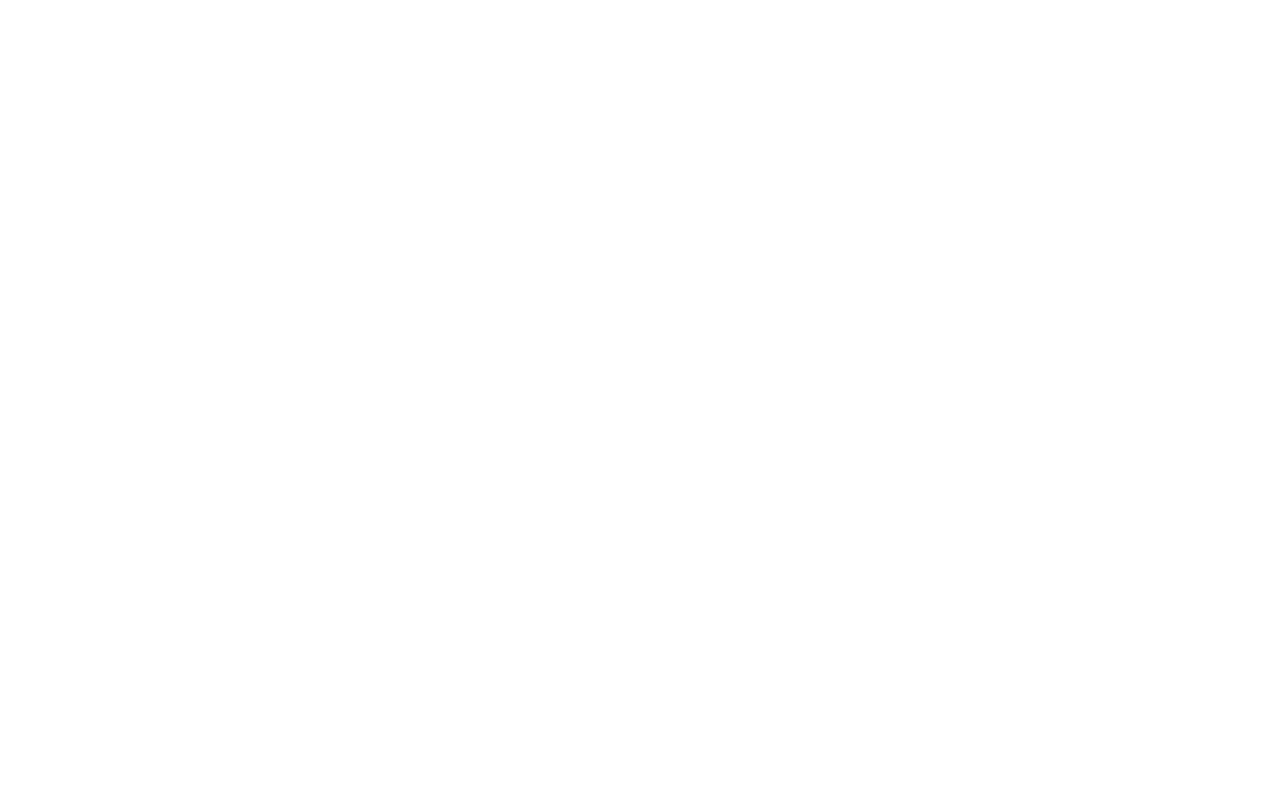
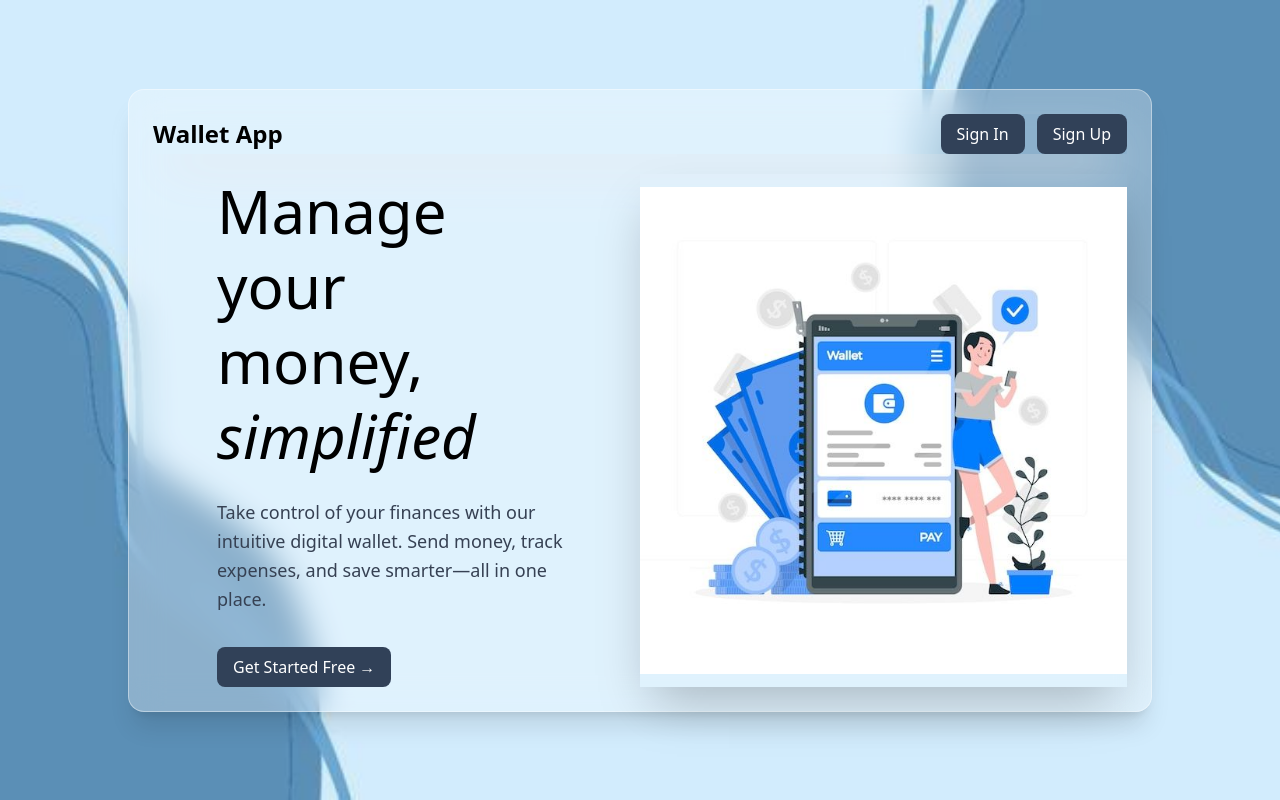
Before and after one commit to suruchisagar/digital-wallet, a React app in the folder frontend/: page / in a window 1280 px wide. Before the commit this address had no page. Built offline with nearby package versions, Linux system fonts and the light colour scheme; the HTML template or start-up script is replaced by a standard one.

Commit message:
landing page route changed

```diff
--- a/frontend/src/App.jsx
+++ b/frontend/src/App.jsx
@@ -30,7 +30,7 @@
               <Route path='profile' element={<Profile/>}/>
 
           </Route>
-          <Route path="/landingpage" element={<LandingPage/>}/>
+          <Route path="/" element={<LandingPage/>}/>
         </Routes>
     </BrowserRouter>
   )
```
